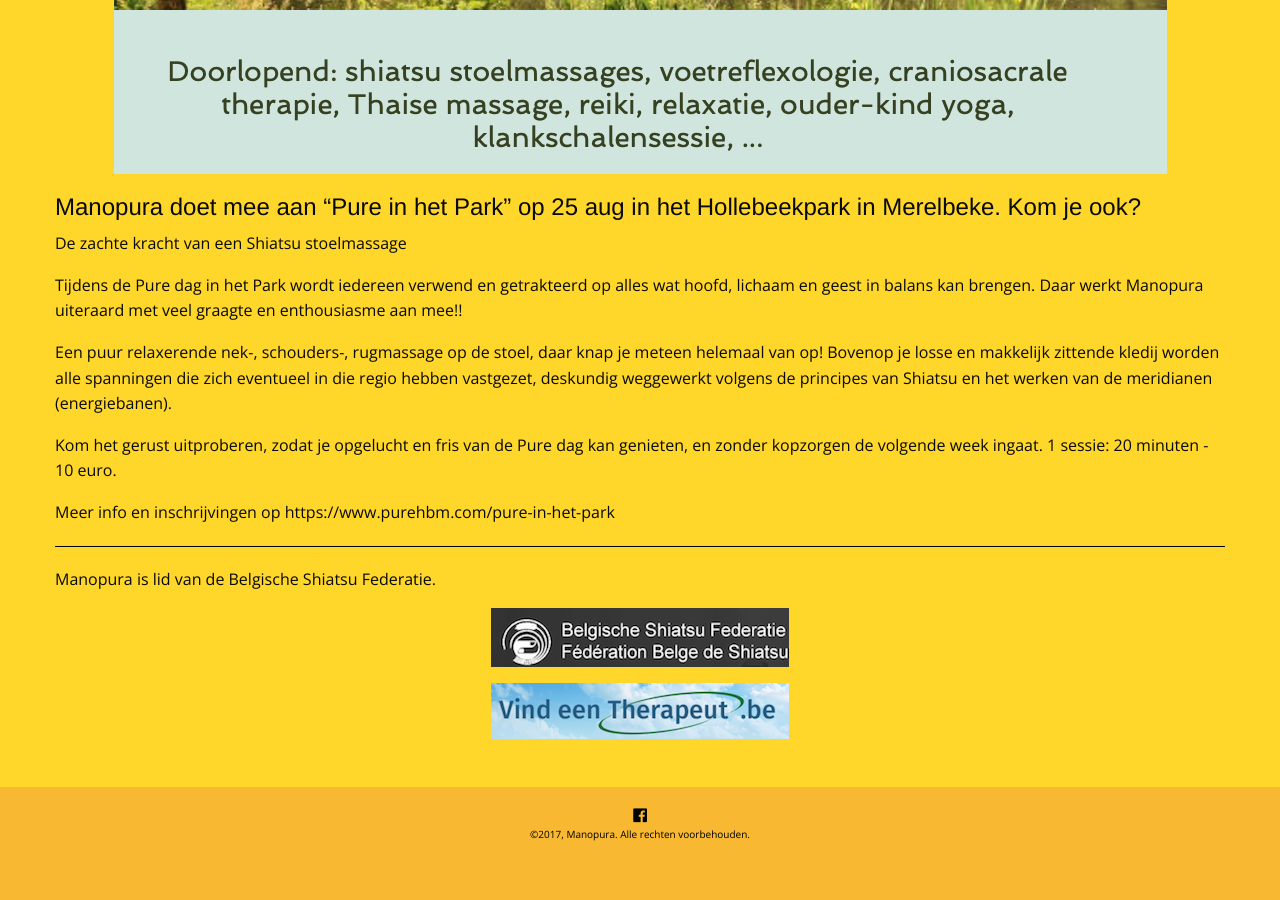
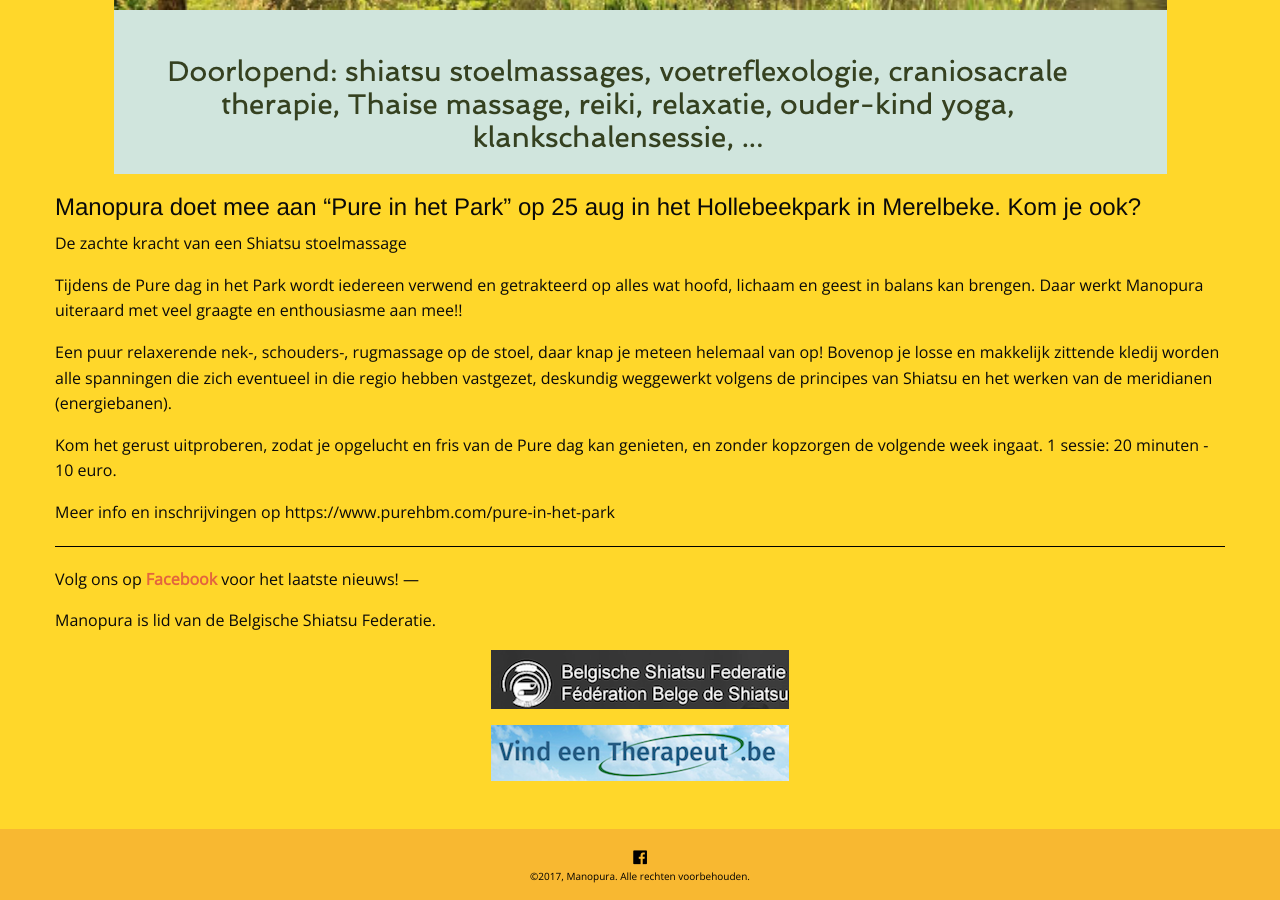
Before and after one commit to manopura/manopura.github.io, a Jekyll site: the page built from index.md, in a window 1280 px wide and 900 px high, scrolled down 2786 px. Built offline with Jekyll 4.4.1, drawn with Linux system fonts in a browser that asks for light colours; nearby versions of some CDN libraries; before the commit the page ends 3644 px from its top, so only the background shows below that.

Commit message:
Update index.md

```diff
--- a/index.md
+++ b/index.md
@@ -72,6 +72,9 @@ Meer info en inschrijvingen op https://www.purehbm.com/pure-in-het-park
 
 
 ---
+Volg ons op [**Facebook**](https://www.facebook.com/manopura/) voor het laatste nieuws!
+---
+
 
 Manopura is lid van de Belgische Shiatsu Federatie.
 
```
